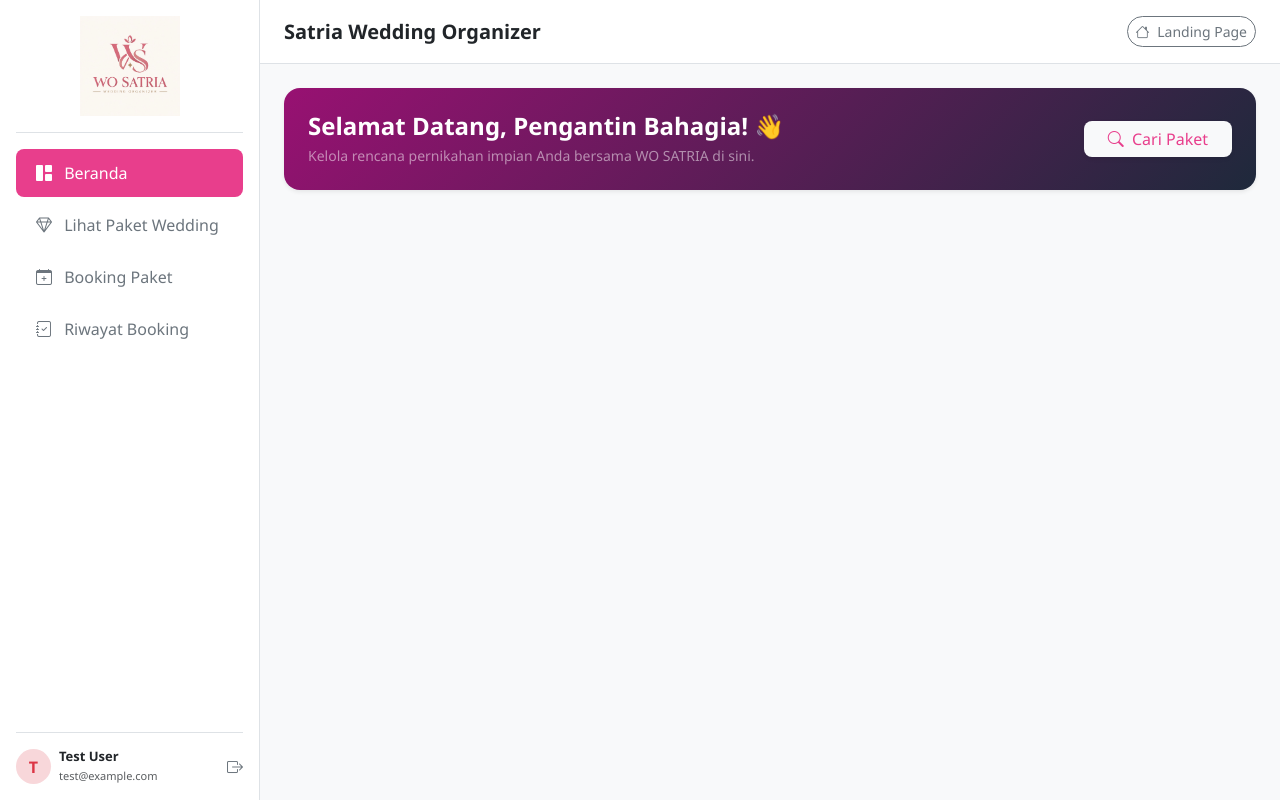
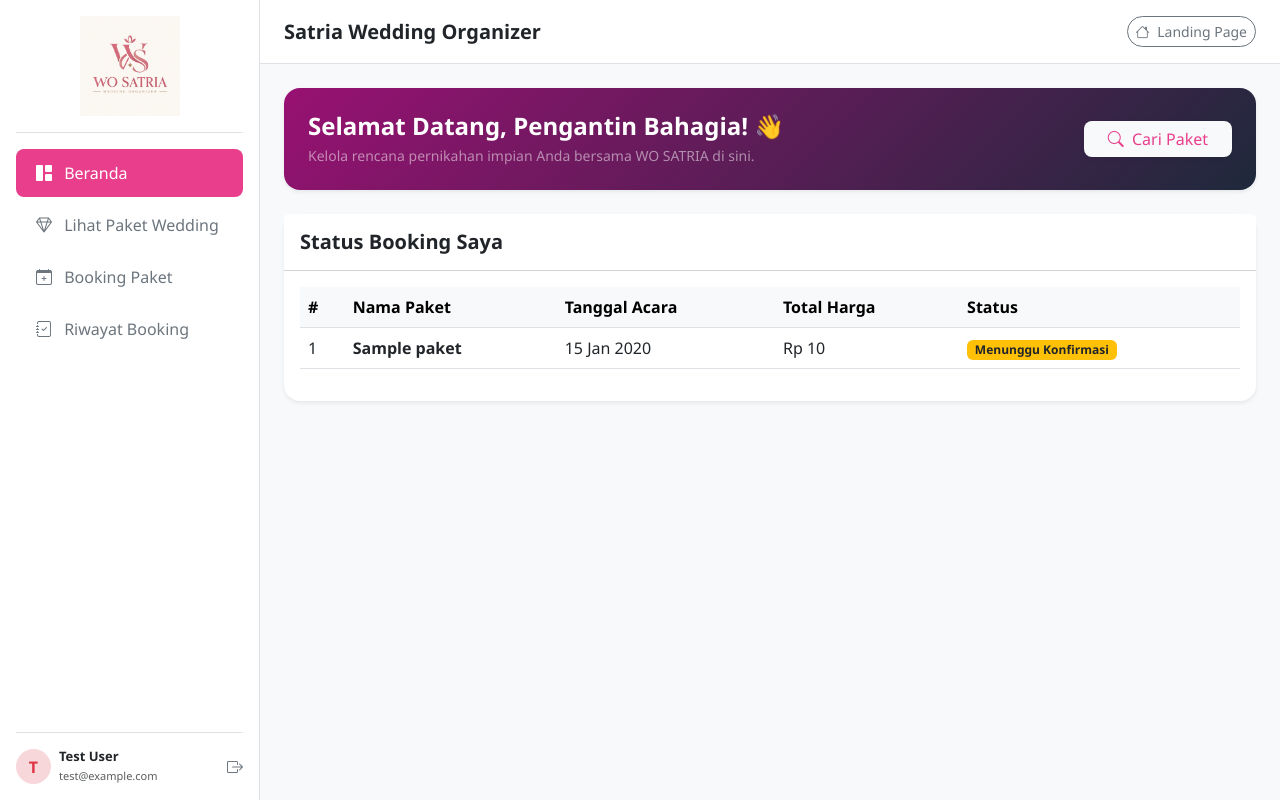
Before and after one commit to MungkinKevin/wedding-organizer, a Laravel app: page /user/dashboard in a window 1280 px wide. Run offline with Laravel 12, Linux system fonts and the light colour scheme; a user stored in the database is signed in; data comes from the database, SQL or seed files in the repository; tables that the repository leaves empty hold one stand-in row (values such as "Sample post").

Commit message:
mengabungweb.php rips2 etc

```diff
--- a/app/Http/Controllers/UserDashboardController.php
+++ b/app/Http/Controllers/UserDashboardController.php
@@ -3,11 +3,20 @@
 namespace App\Http\Controllers;
 
 use Illuminate\Http\Request;
+use Illuminate\Support\Facades\Auth;
+use App\Models\Booking;
 
 class UserDashboardController extends Controller
 {
     public function index()
     {
-        return view('user.dashboard');
+        // Mengambil data booking milik user yang sedang login beserta data paketnya
+        $bookings = Booking::with('paket')
+            ->where('user_id', Auth::id())
+            ->latest()
+            ->get();
+
+        // Mengirim data bookings ke view user.dashboard
+        return view('user.dashboard', compact('bookings'));
     }
 }
--- a/resources/views/user/dashboard.blade.php
+++ b/resources/views/user/dashboard.blade.php
@@ -14,4 +14,53 @@
             </a>
         </div>
     </div>
+
+    <!-- Bagian Status Booking -->
+    <div class="card border-0 shadow-sm rounded-4 mb-4">
+        <div class="card-header bg-white py-3">
+            <h5 class="mb-0 fw-bold text-dark">Status Booking Saya</h5>
+        </div>
+        <div class="card-body">
+            @if($bookings->isEmpty())
+                <div class="alert alert-info text-center mb-0">
+                    Belum ada pemesanan paket pernikahan.
+                </div>
+            @else
+                <div class="table-responsive">
+                    <table class="table table-hover align-middle">
+                        <thead class="table-light">
+                            <tr>
+                                <th>#</th>
+                                <th>Nama Paket</th>
+                                <th>Tanggal Acara</th>
+                                <th>Total Harga</th>
+                                <th>Status</th>
+                            </tr>
+                        </thead>
+                        <tbody>
+                            @foreach($bookings as $index => $item)
+                                <tr>
+                                    <td>{{ $index + 1 }}</td>
+                                    <td class="fw-bold">{{ $item->paket->name ?? 'Paket Tidak Ditemukan' }}</td>
+                                    <td>{{ \Carbon\Carbon::parse($item->event_date)->format('d M Y') }}</td>
+                                    <td>Rp {{ number_format($item->paket->price ?? 0, 0, ',', '.') }}</td>
+                                    <td>
+                                        @if($item->status == 'pending')
+                                            <span class="badge bg-warning text-dark">Menunggu Konfirmasi</span>
+                                        @elseif($item->status == 'approved' || $item->status == 'diterima')
+                                            <span class="badge bg-success">Disetujui</span>
+                                        @elseif($item->status == 'rejected' || $item->status == 'ditolak')
+                                            <span class="badge bg-danger">Ditolak</span>
+                                        @else
+                                            <span class="badge bg-secondary">{{ ucfirst($item->status) }}</span>
+                                        @endif
+                                    </td>
+                                </tr>
+                            @endforeach
+                        </tbody>
+                    </table>
+                </div>
+            @endif
+        </div>
+    </div>
 @endsection
--- a/routes/web.php
+++ b/routes/web.php
@@ -4,25 +4,35 @@ use Illuminate\Support\Facades\Auth;
 use Illuminate\Support\Facades\Route;
 use App\Http\Controllers\UserDashboardController;
 use App\Http\Controllers\AdminController;
-use App\Http\Controllers\PaketController;
+use App\Http\Controllers\UserProfileController;
+use App\Http\Controllers\UserBookingController;
+use App\Http\Controllers\PaketController; // Diambil dari temanmu
 
 Auth::routes();
 
-// bisa diakses SEMUA user yang sudah login
+// Redirect /home berdasarkan role user
+Route::get('/home', function () {
+    $user = Auth::user();
 
-Route::get('/home', [App\Http\Controllers\HomeController::class, 'index'])->name('home');
+    // Cek jika role-nya admin
+    if ($user && $user->role === 'admin') {
+        return redirect()->route('admin.dashboard');
+    }
+
+    // Jika user biasa
+    return redirect()->route('user.dashboard');
+})->middleware(['auth'])->name('home');
 
 // untuk ADMIN
 Route::middleware(['auth', 'role:admin'])->group(function () {
     Route::get('/admin/dashboard', [AdminController::class, 'dashboard'])
-    ->name('admin.dashboard');
+        ->name('admin.dashboard');
 
+    // Fitur paket dari temanmu digabungkan di sini agar tidak hilang
     Route::resource('admin/paket', PaketController::class)
         ->except(['show'])
         ->names('admin.paket');
 });
-
-
 
 Route::get('/user/dashboard', [UserDashboardController::class, 'index'])->name('user.dashboard');
 Route::get('/user/profile', function () {
@@ -31,9 +41,9 @@ Route::get('/user/profile', function () {
 Route::get('/', function () {
     return view('landing.index');
 });
+
 // Route untuk memperbarui data profil
 Route::post('/user/profile/update', [UserProfileController::class, 'update'])->name('user.profile.update');
-
 Route::post('/user/profile/photo', [App\Http\Controllers\UserProfileController::class, 'updatePhoto'])->name('user.profile.photo');
 
 // Rute untuk Booking User
@@ -42,5 +52,6 @@ Route::middleware(['auth'])->prefix('user')->name('user.')->group(function () {
     Route::get('/booking/create', [UserBookingController::class, 'create'])->name('booking.create');
     Route::post('/booking', [UserBookingController::class, 'store'])->name('booking.store');
 });
+
 // Rute untuk mengubah kata sandi
 Route::put('/user/password', [UserProfileController::class, 'updatePassword'])->name('password.update');
```
